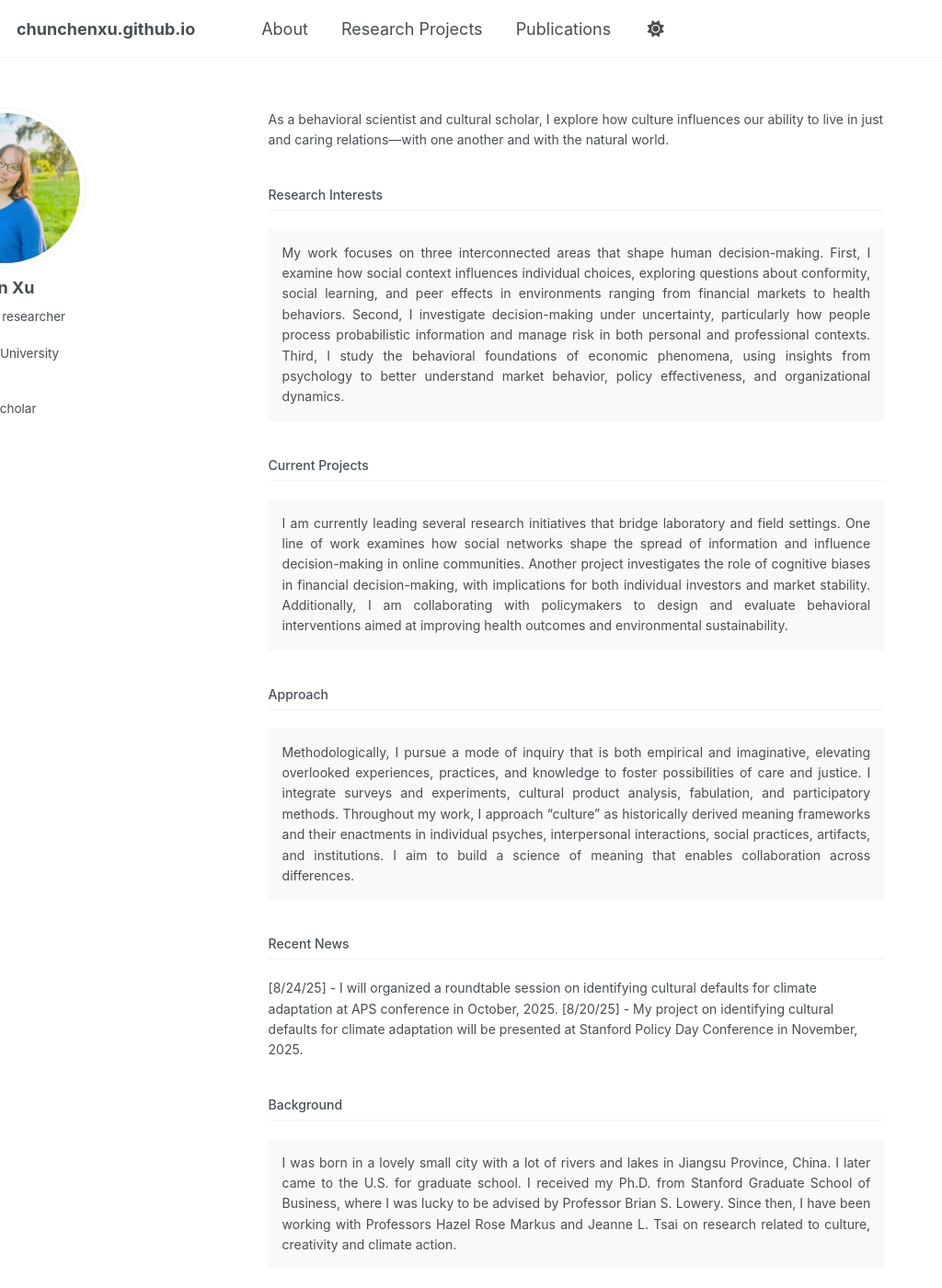
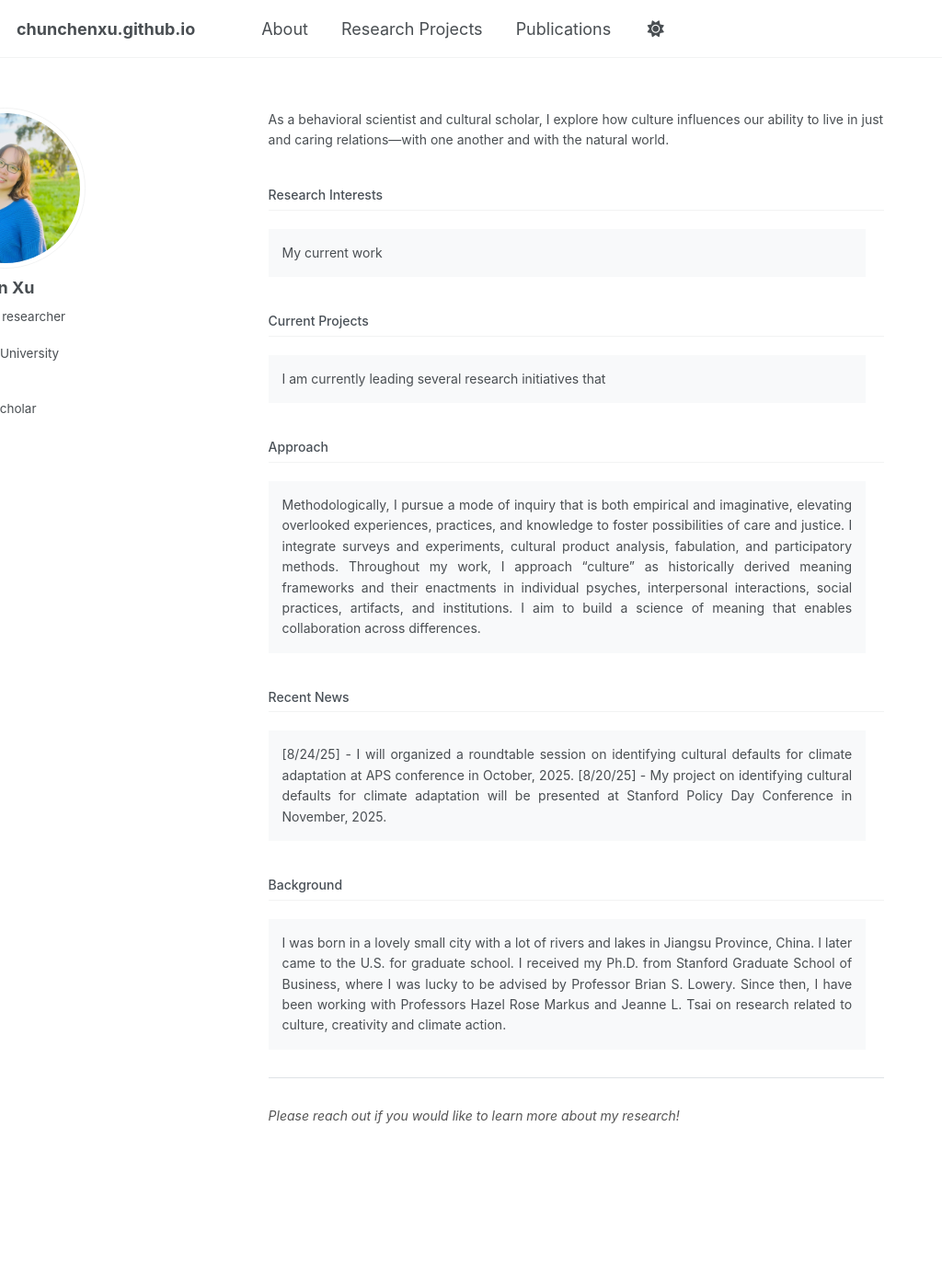
Before and after one commit to chunchenxu/chunchenxu.github.io, a Jekyll site: the page built from _pages/about.html, in a window 1280 px wide and 1400 px high. Shown: the whole window at 92% size, without its empty margins (0-1024 px from the left). Built offline with Jekyll 4.4.1, drawn with Linux system fonts in a browser that asks for light colours; some web fonts are replaced; a script that is not in the unit is left out.

Commit message:
Update about.html

```diff
--- a/_pages/about.html
+++ b/_pages/about.html
@@ -13,13 +13,15 @@ As a behavioral scientist and cultural scholar, I explore how culture influences
 <h2>Research Interests</h2>
 
 <div class="content-section">
-My work focuses on three interconnected areas that shape human decision-making. First, I examine how social context influences individual choices, exploring questions about conformity, social learning, and peer effects in environments ranging from financial markets to health behaviors. Second, I investigate decision-making under uncertainty, particularly how people process probabilistic information and manage risk in both personal and professional contexts. Third, I study the behavioral foundations of economic phenomena, using insights from psychology to better understand market behavior, policy effectiveness, and organizational dynamics.
+My current work
+
 </div>
 
 <h2>Current Projects</h2>
 
 <div class="content-section">
-I am currently leading several research initiatives that bridge laboratory and field settings. One line of work examines how social networks shape the spread of information and influence decision-making in online communities. Another project investigates the role of cognitive biases in financial decision-making, with implications for both individual investors and market stability. Additionally, I am collaborating with policymakers to design and evaluate behavioral interventions aimed at improving health outcomes and environmental sustainability.
+I am currently leading several research initiatives that
+
 </div>
 
 <h2>Approach</h2>
@@ -30,7 +32,7 @@ Methodologically, I pursue a mode of inquiry that is both empirical and imaginat
 
 <h2>Recent News</h2>
 
-<div class="update-section">
+<div class="content-section">
 [8/24/25] - I will organized a roundtable session on identifying cultural defaults for climate adaptation at APS conference in October, 2025.
 [8/20/25] - My project on identifying cultural defaults for climate adaptation will be presented at Stanford Policy Day Conference in November, 2025.
 </div>
@@ -65,6 +67,17 @@ I was born in a lovely small city with a lot of rivers and lakes in Jiangsu Prov
 }
 
 .content-section {
+    max-width: none;           /* Remove max-width limit */
+    width: calc(100% - 20px);  /* Use full width minus small buffer */
+    margin: 0;                 /* Reset all margins */
+    margin-left: -30px;        /* Fine-tuned left shift */
+    margin-right: -140px;      /* Extend into right margin */
+    padding: 20px 40px;        /* Horizontal padding for readability */
+    font-size: 14px;
+    font-family: -apple-system, BlinkMacSystemFont, "Segoe UI", Roboto, sans-serif;
+    line-height: 1.6;
+    text-align: left;
+    box-sizing: border-box;    /* Include padding in width calculation */
     background-color: #f8f9fa;
     padding: 15px;
     margin: 15px 0;
```
